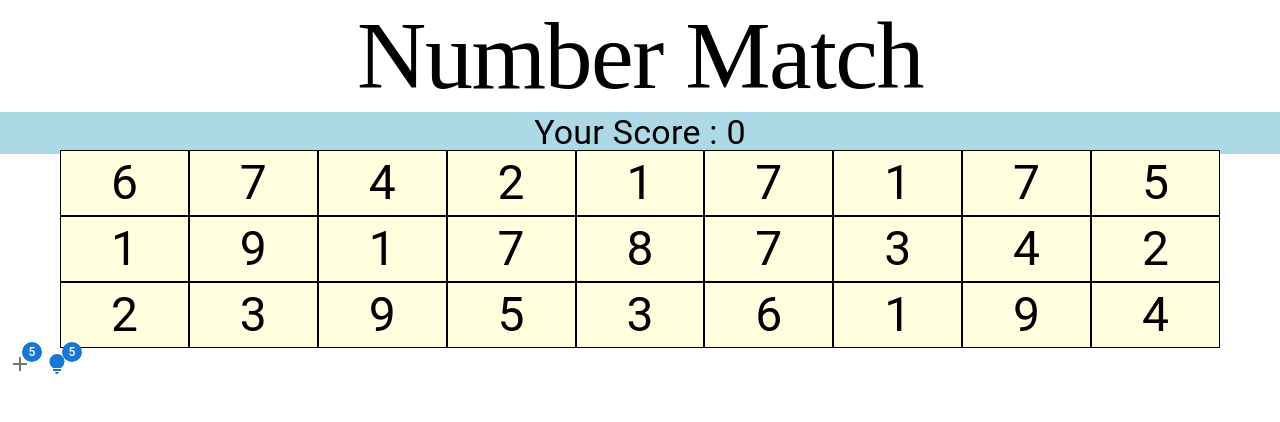
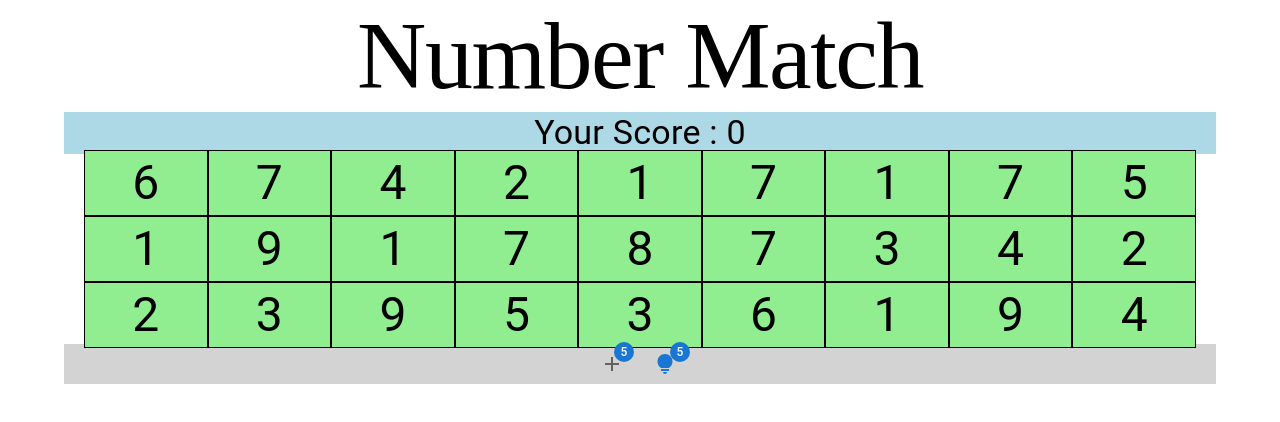
Before and after one commit to Anelairam/pair_match, a React (Create React App) app: page / in a window 1280 px wide. Shown: the top 422 px of the page. Built offline with nearby package versions, Linux system fonts and the light colour scheme; a web font is replaced by a local one.

Commit message:
changing game's logic into the array

```diff
--- a/src/components/Canvas.jsx
+++ b/src/components/Canvas.jsx
@@ -1,6 +1,6 @@
 import { Container, Typography } from "@mui/material";
 import Grid from "@mui/material/Unstable_Grid2";
-import React, { useState } from "react";
+import React from "react";
 import { NumberCheck } from "../numberCheck";
 
 export const Canvas = ({ numbers, handleMatch, setScore, score }) => {
@@ -33,6 +33,7 @@ export const Canvas = ({ numbers, handleMatch, setScore, score }) => {
       >
         {numbers.map((number) => {
           return (
+            number.enabled ?
             <Grid
               item
               xs={1}
@@ -45,6 +46,17 @@ export const Canvas = ({ numbers, handleMatch, setScore, score }) => {
               }}
             >
               <Typography variant="h3">{number.num}</Typography>
+            </Grid> : <Grid
+              item
+              xs={1}
+              key={number.id}
+              sx={{
+                backgroundColor: "lightgreen",
+                border: "1px solid black",
+                textAlign: "center",
+              }}
+            >
+              <Typography variant="h3">{number.num}</Typography>
             </Grid>
           );
         })}
--- a/src/components/Home.jsx
+++ b/src/components/Home.jsx
@@ -1,7 +1,7 @@
 import React, { useEffect, useState } from "react";
 import { Start } from "../start";
 import { Canvas } from "./Canvas";
-import { Badge, IconButton, Typography } from "@mui/material";
+import { Badge, Container, IconButton, Stack, Typography } from "@mui/material";
 import TipsAndUpdatesIcon from "@mui/icons-material/TipsAndUpdates";
 import AddIcon from "@mui/icons-material/Add";
 import { AddNumbers } from "../addNumbers";
@@ -63,6 +63,7 @@ export const Home = () => {
 
   return (
     <>
+      <Container>
         <Typography variant="h1" align="center">
           Number Match
         </Typography>
@@ -79,16 +80,24 @@ export const Home = () => {
           setScore={setScore}
           score={score}
         />
-      <IconButton onClick={handleAddClick}>
+        <Stack
+          direction="row"
+          spacing={2}
+          justifyContent="center"
+          sx={{ backgroundColor: "lightgrey" }}
+        >
+          <IconButton onClick={handleAddClick} aria-label="Add numbers">
             <Badge badgeContent={addNumbers} color="primary">
               <AddIcon />
             </Badge>
           </IconButton>
-      <IconButton onClick={handleTipsClick}>
+          <IconButton onClick={handleTipsClick} aria-label="Show me hint">
             <Badge badgeContent={tips} color="primary">
               <TipsAndUpdatesIcon fontSize="medium" color="primary" />
             </Badge>
           </IconButton>
+        </Stack>
+      </Container>
     </>
   );
 };
--- a/src/start.js
+++ b/src/start.js
@@ -7,7 +7,7 @@ export const Start = () => {
     while (numbers[pos] !== undefined) {
       pos = Math.floor(Math.random() * 27);
     }
-    numbers[pos] = { enabled: true, num: ran, id : pos };
+    numbers[pos] = { enabled: false, num: ran, id : pos };
   }
   return numbers;
 };
```
Lines whose indentation alone changed are shown as unchanged.
